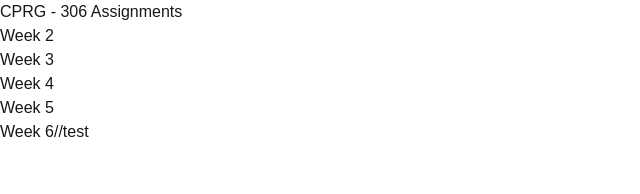
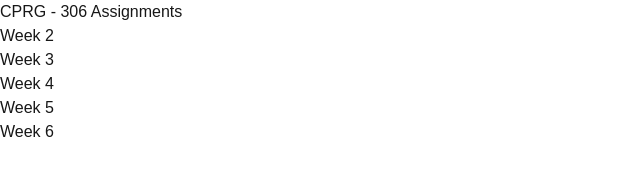
Before and after one commit to Ryan-Richardson-School/cprg306-assignments, a Next.js app: page / in a window 1280 px wide. Shown: the top 194 px of the page, without its empty margins (0-640 px from the left). Built offline with nearby package versions, Linux system fonts and the light colour scheme.

Commit message:
week-5-test-update

```diff
--- a/app/page.js
+++ b/app/page.js
@@ -13,7 +13,6 @@ export default function Page() {
       <Link href = "week-5">Week 5</Link>
       <br/>
       <Link href = "week-6">Week 6</Link>
-      //test
     </main>
   );
 }
```
